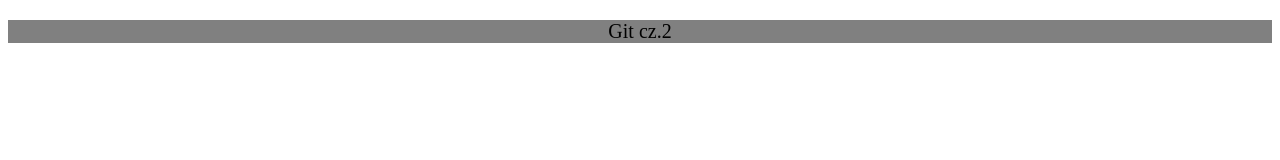
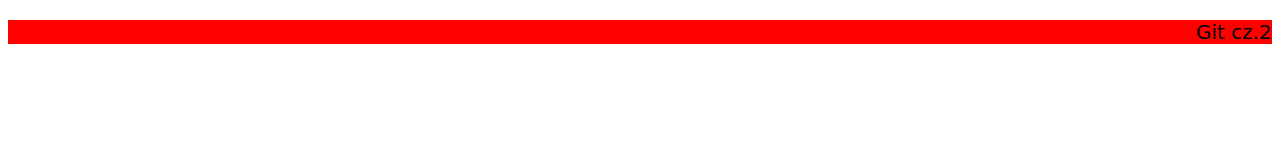
Before and after one commit to frontendpodyplomowe/git2, a plain HTML site: page index.html in a window 1280 px wide. Drawn offline with Linux system fonts and the light colour scheme.

Commit message:
changes styles to right and red color

```diff
--- a/style.css
+++ b/style.css
@@ -1,6 +1,7 @@
 p {
-    background-color: gray;
-    text-align: center;
+    background-color: red;
+    text-align: right;
     font-size: 20px;
+    font-family: cursive;
 
 }
```
